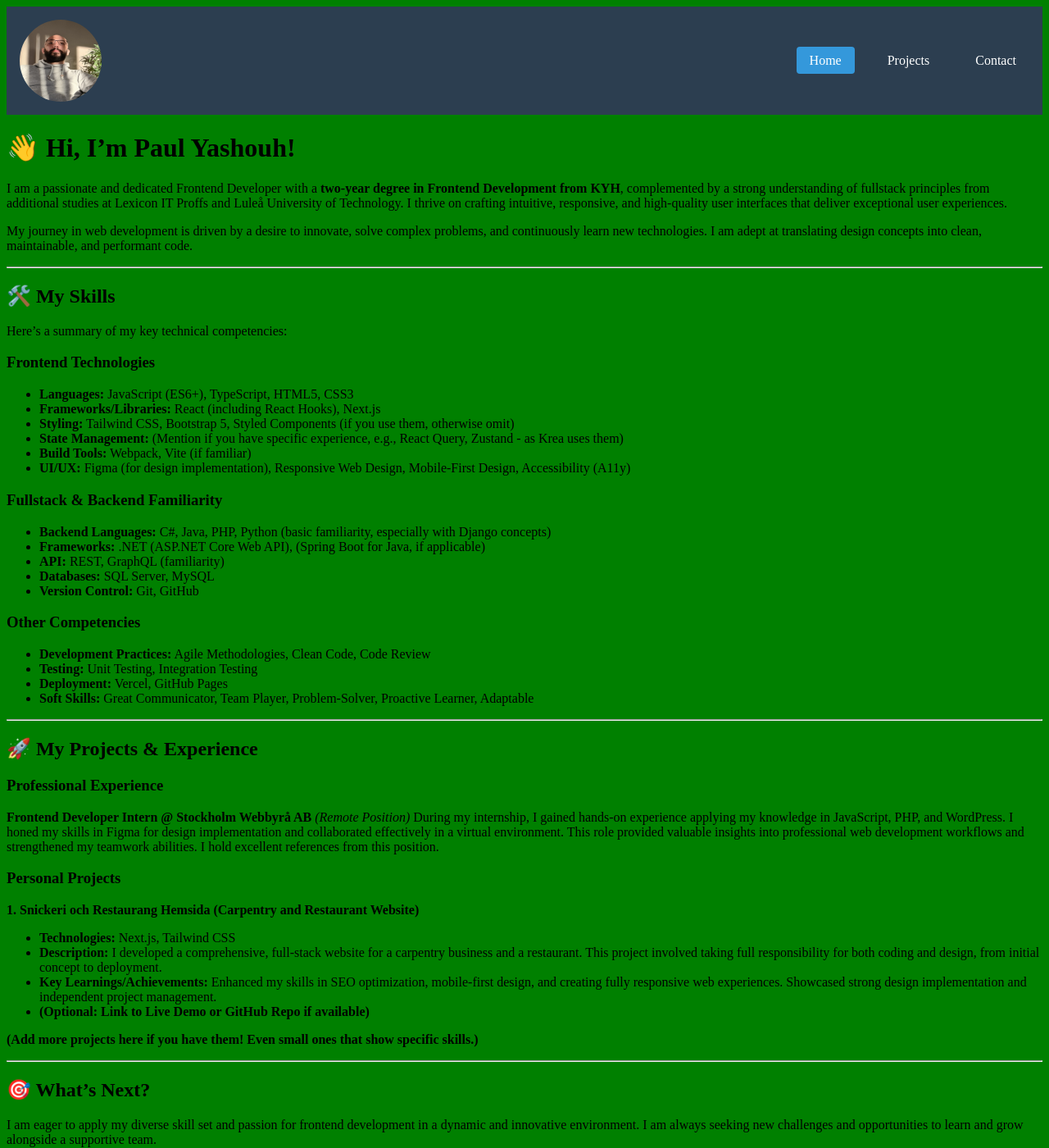
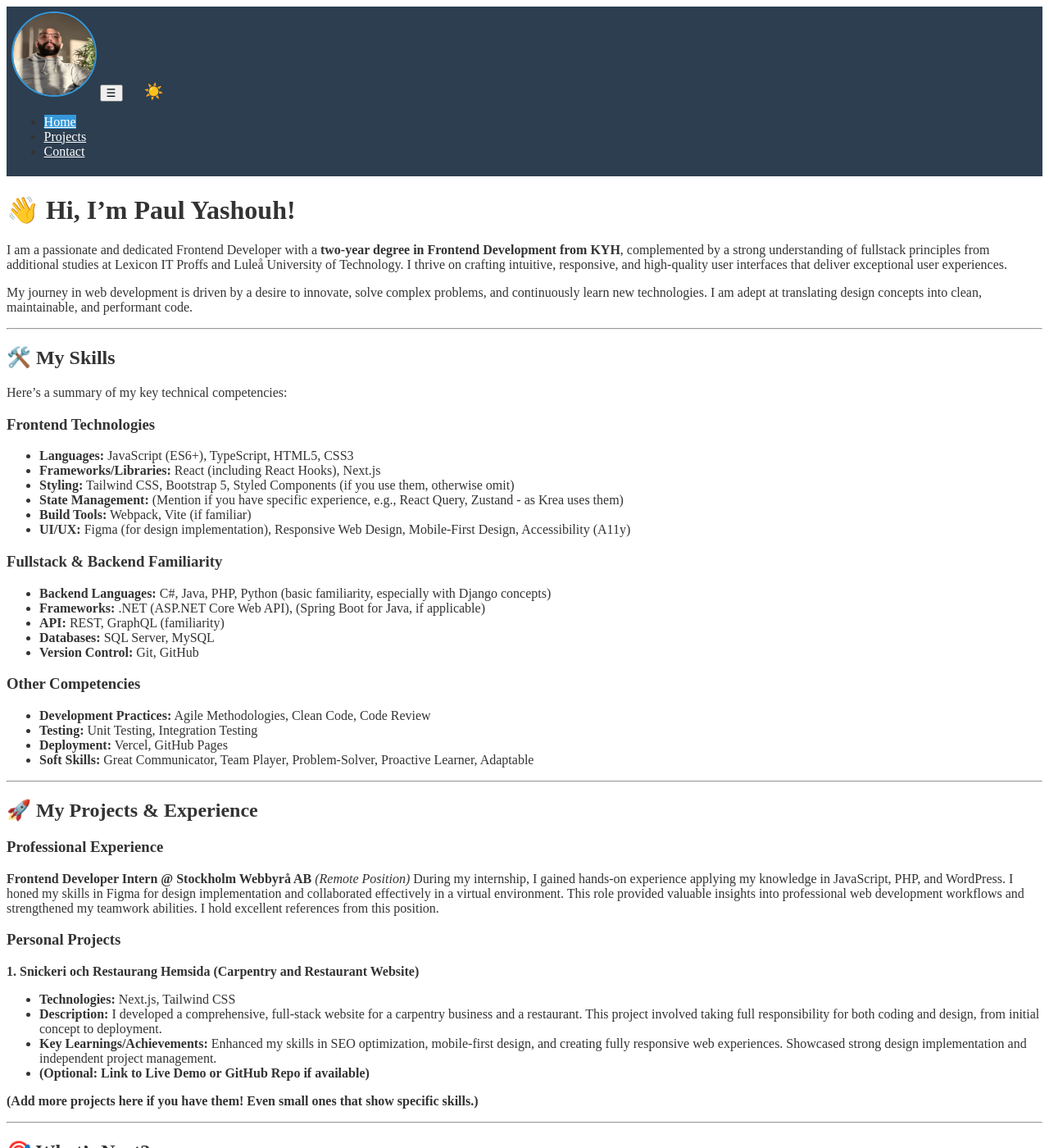
Before and after one commit to payamaya/payamaya.github.io, a Jekyll site: the page built from index.md, in a window 1280 px wide and 1400 px high. Shown: the whole window at 82% size. Built offline with Jekyll 4.4.1, drawn with Linux system fonts in a browser that asks for light colours; our own code applies the rules of GitHub Pages for plain Markdown files.

Commit message:
adding custom css

```diff
--- a/_includes/header.html
+++ b/_includes/header.html
@@ -6,7 +6,10 @@
 
     <!-- Hamburger Button -->
     <button class="hamburger" id="hamburger">☰</button>
-
+    <button class="theme-toggle" id="themeToggle">
+      <span class="light-icon">☀️</span>
+      <span class="dark-icon" style="display:none;">🌙</span>
+    </button>
     <!-- Navigation Menu -->
     <ul id="nav-menu">
       {% for item in site.data.navigation.main %}
--- a/assets/js/menu.js
+++ b/assets/js/menu.js
@@ -1,3 +1,36 @@
+// Theme Toggle
+const themeToggle = document.getElementById('themeToggle')
+const lightIcon = themeToggle.querySelector('.light-icon')
+const darkIcon = themeToggle.querySelector('.dark-icon')
+
+// Check for saved preference or use system preference
+const savedTheme =
+  localStorage.getItem('theme') ||
+  (window.matchMedia('(prefers-color-scheme: dark)').matches ? 'dark' : 'light')
+
+if (savedTheme === 'dark') {
+  document.documentElement.setAttribute('data-theme', 'dark')
+  lightIcon.style.display = 'none'
+  darkIcon.style.display = 'inline'
+}
+
+// Toggle function
+themeToggle.addEventListener('click', () => {
+  const currentTheme = document.documentElement.getAttribute('data-theme')
+
+  if (currentTheme === 'dark') {
+    document.documentElement.removeAttribute('data-theme')
+    localStorage.setItem('theme', 'light')
+    lightIcon.style.display = 'inline'
+    darkIcon.style.display = 'none'
+  } else {
+    document.documentElement.setAttribute('data-theme', 'dark')
+    localStorage.setItem('theme', 'dark')
+    lightIcon.style.display = 'none'
+    darkIcon.style.display = 'inline'
+  }
+})
+
 document.addEventListener('DOMContentLoaded', function () {
   const hamburger = document.getElementById('hamburger')
   const navMenu = document.getElementById('nav-menu')
--- a/index.css
+++ b/index.css
@@ -1,105 +1,80 @@
 :root {
-  background-color: green !important;
+  /* Light mode defaults */
+  --bg-color: #ffffff;
+  --text-color: #333333;
+  --primary-color: #3498db;
+  --header-bg: #2c3e50;
+  --header-text: #ffffff;
+  --card-bg: #f8f9fa;
+  --card-shadow: rgba(0, 0, 0, 0.1);
 }
-img {
-  border-radius: 50%;
-  width: 100px;
-  height: 100px;
+
+[data-theme='dark'] {
+  /* Dark mode overrides */
+  --bg-color: #121212;
+  --text-color: #f8f9fa;
+  --primary-color: #1e88e5;
+  --header-bg: #1a1a1a;
+  --card-bg: #1e1e1e;
+  --card-shadow: rgba(0, 0, 0, 0.3);
 }
-/* Navigation Styles */
+
+/* Base Styles */
+body {
+  background-color: var(--bg-color);
+  color: var(--text-color);
+  transition: all 0.3s ease;
+}
+
 header {
-  background-color: #2c3e50;
-  padding: 1rem;
+  background-color: var(--header-bg);
+  padding: 0.35rem;
   position: sticky;
   top: 0;
-  z-index: 1000;
-}
-
-nav {
-  display: flex;
-  justify-content: space-between;
-  align-items: center;
-}
-
-/* Logo/Brand can be added here if needed */
-.nav-brand {
-  color: white;
-  font-weight: bold;
-  font-size: 1.5rem;
-}
-
-/* Desktop Menu */
-nav ul {
-  display: flex;
-  list-style: none;
-  margin: 0;
-  padding: 0;
-  gap: 1.5rem;
 }
 
 nav ul li a {
-  color: white;
-  text-decoration: none;
-  font-weight: 500;
-  padding: 0.5rem 1rem;
-  border-radius: 4px;
-  transition: all 0.3s ease;
+  color: var(--header-text);
 }
 
-nav ul li a:hover {
-  background-color: rgba(255, 255, 255, 0.1);
+/* Theme Toggle Button */
+.theme-toggle {
+  background: none;
+  border: none;
+  cursor: pointer;
+  font-size: 1.2rem;
+  color: var(--header-text);
+  margin-left: 1rem;
+}
+
+/* Your Existing Styles (Updated for Theme) */
+img {
+  border-radius: 50%;
+  width: 50px;
+  height: 50px;
+  border: 2px solid var(--primary-color);
 }
 
 nav ul li a.active {
-  background-color: #3498db;
-  color: white;
+  background-color: var(--primary-color);
 }
 
-/* Hamburger Menu - Hidden by default */
-.hamburger {
-  display: none;
-  cursor: pointer;
-  background: none;
-  border: none;
-  color: white;
-  font-size: 1.5rem;
-}
-
-/* Mobile Menu Styles */
+/* Mobile Menu - Dark mode compatible */
 @media (max-width: 768px) {
-  .hamburger {
-    display: block;
-  }
-
   nav ul {
-    position: fixed;
-    top: 70px;
-    left: -100%;
-    flex-direction: column;
-    background-color: #2c3e50;
-    width: 100%;
-    height: calc(100vh - 70px);
-    transition: all 0.5s ease;
-    padding-top: 2rem;
-    gap: 0;
-  }
-
-  nav ul.show {
-    left: 0;
-  }
-
-  nav ul li {
-    width: 100%;
-    text-align: center;
+    background-color: var(--header-bg);
   }
 
   nav ul li a {
-    display: block;
-    padding: 1.5rem;
     border-bottom: 1px solid rgba(255, 255, 255, 0.1);
   }
+}
 
-  nav ul li a:hover {
-    background-color: rgba(255, 255, 255, 0.1);
-  }
+/* Content Cards Example */
+.card {
+  background: var(--card-bg);
+  box-shadow: 0 2px 4px var(--card-shadow);
+  padding: 1rem;
+  margin: 1rem 0;
+  border-radius: 8px;
 }
```
